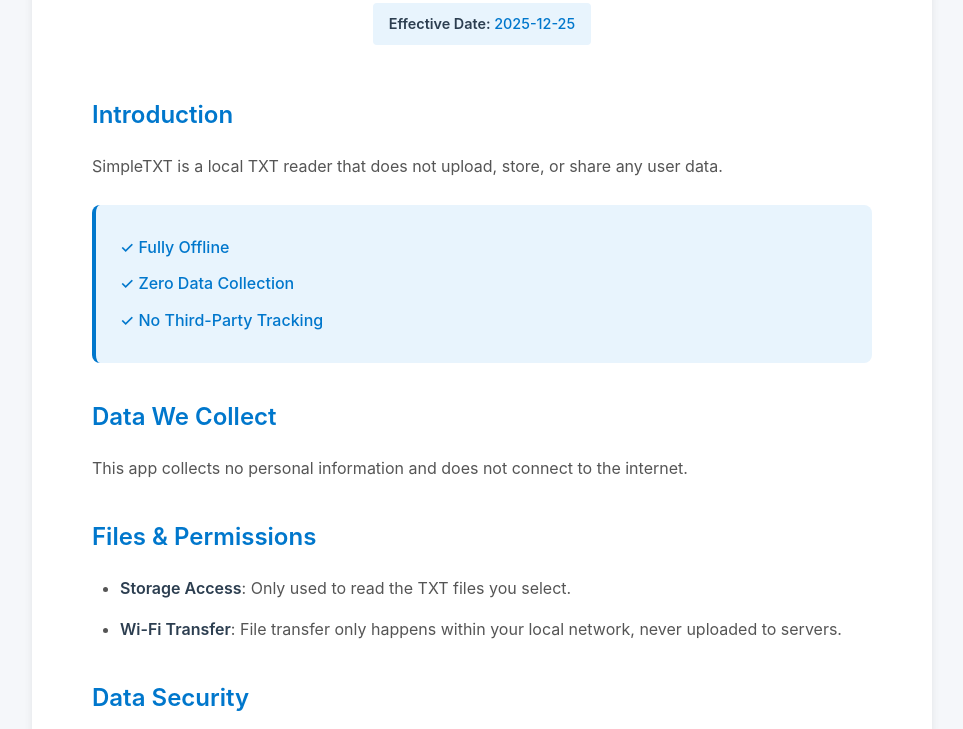
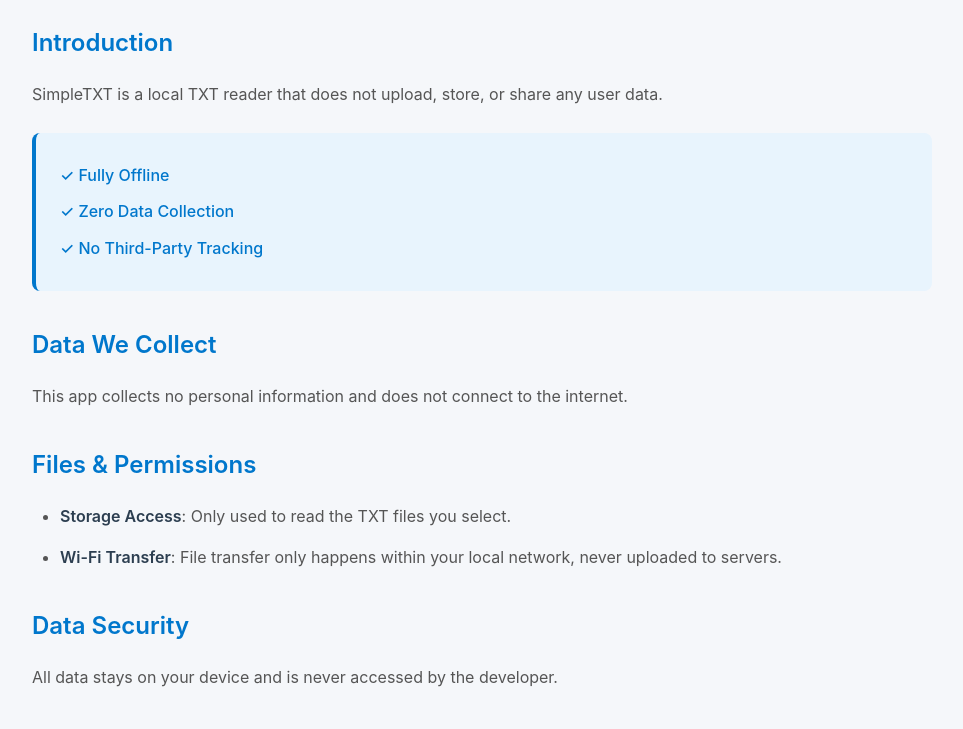
Before and after one commit to candice2cc/public-sites, a plain HTML site: page simpletxt-site/privacy.html in a window 1280 px wide. Shown: the part 159-888 px from the top of the page, without its empty margins (158-1121 px from the left). Drawn offline with Linux system fonts and the light colour scheme.

```diff
--- a/simpletxt-site/privacy.html
+++ b/simpletxt-site/privacy.html
@@ -21,16 +21,12 @@
       color: #2c3e50;
       background: #f5f7fa;
       min-height: 100vh;
-      padding: 40px 20px;
+      padding: 16px;
     }
 
     .container {
       max-width: 900px;
       margin: 0 auto;
-      background: #ffffff;
-      padding: 48px 60px;
-      border-radius: 8px;
-      box-shadow: 0 2px 8px rgba(0, 0, 0, 0.08);
     }
 
     h1 {
```
